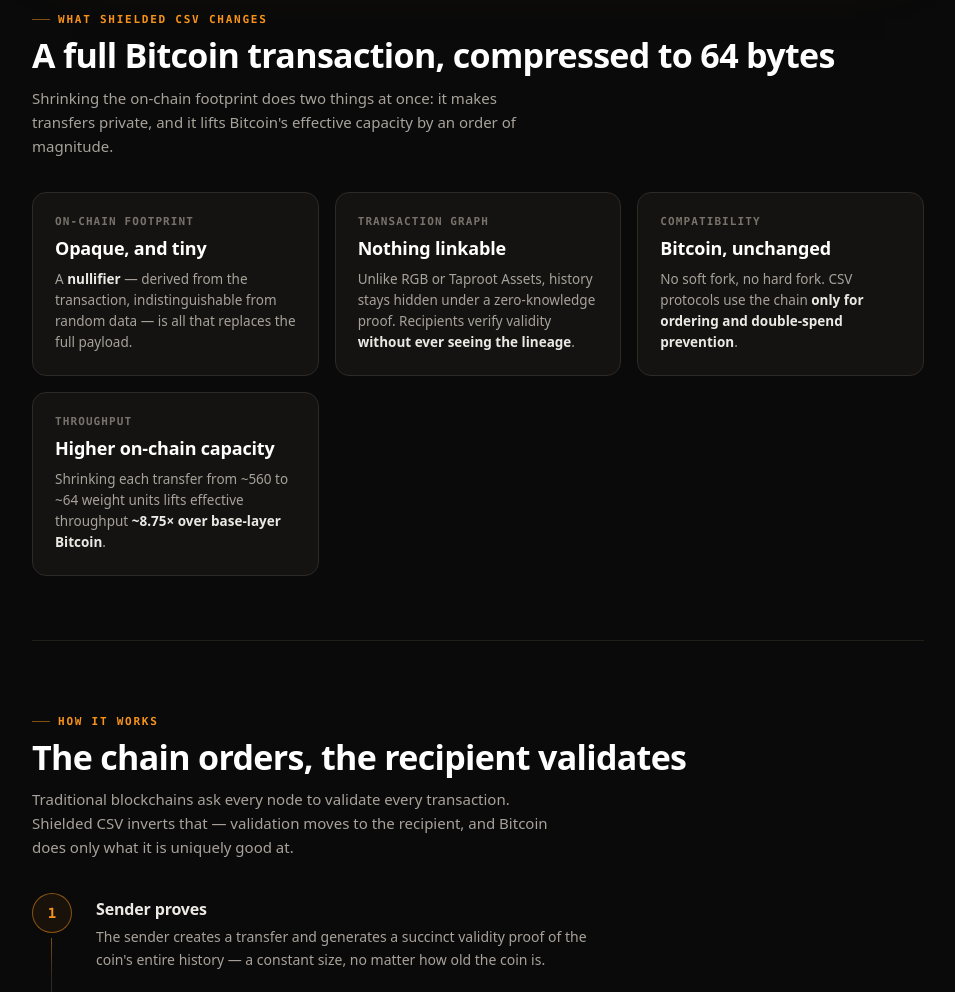
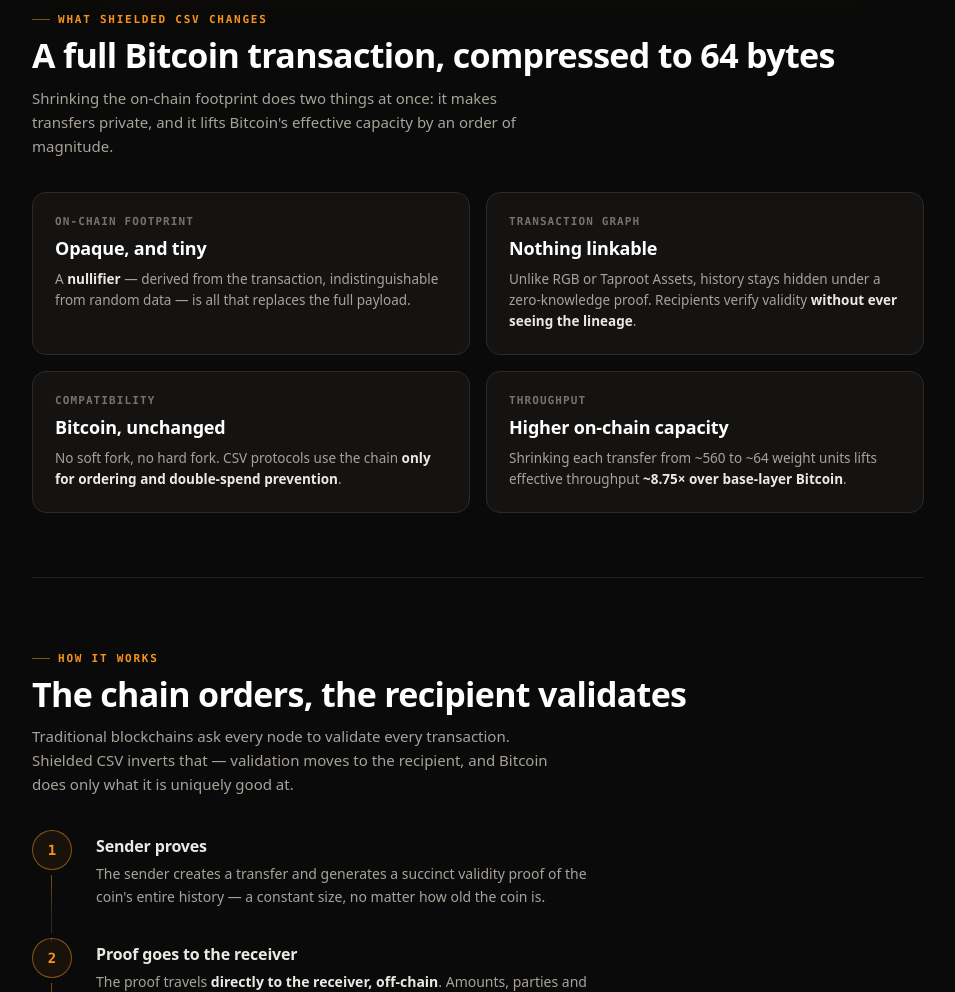
Before and after one commit to zk-coins/landing-page, a plain HTML site: page index.html in a window 1280 px wide. Shown: the part 1860-2852 px from the top of the page, without its empty margins (162-1117 px from the left). Drawn offline with Linux system fonts and the light colour scheme.

Commit message:
style: lay out What-Shielded-CSV-changes cards as a 2x2 grid

```diff
--- a/index.html
+++ b/index.html
@@ -287,7 +287,8 @@
   .band-head p { margin: 0; color: var(--muted); font-size: 15px; line-height: 1.6; max-width: 62ch; }
 
   /* ─── Concepts ───────────────────────────────────────────────── */
-  .concepts { display: grid; grid-template-columns: repeat(auto-fit, minmax(220px, 1fr)); gap: 16px; }
+  .concepts { display: grid; grid-template-columns: repeat(2, minmax(0, 1fr)); gap: 16px; }
+  @media (max-width: 560px) { .concepts { grid-template-columns: 1fr; } }
   .concept {
     border: 1px solid var(--line); border-radius: 14px; padding: 22px;
     background: var(--card-bg); position: relative; overflow: hidden;
```
